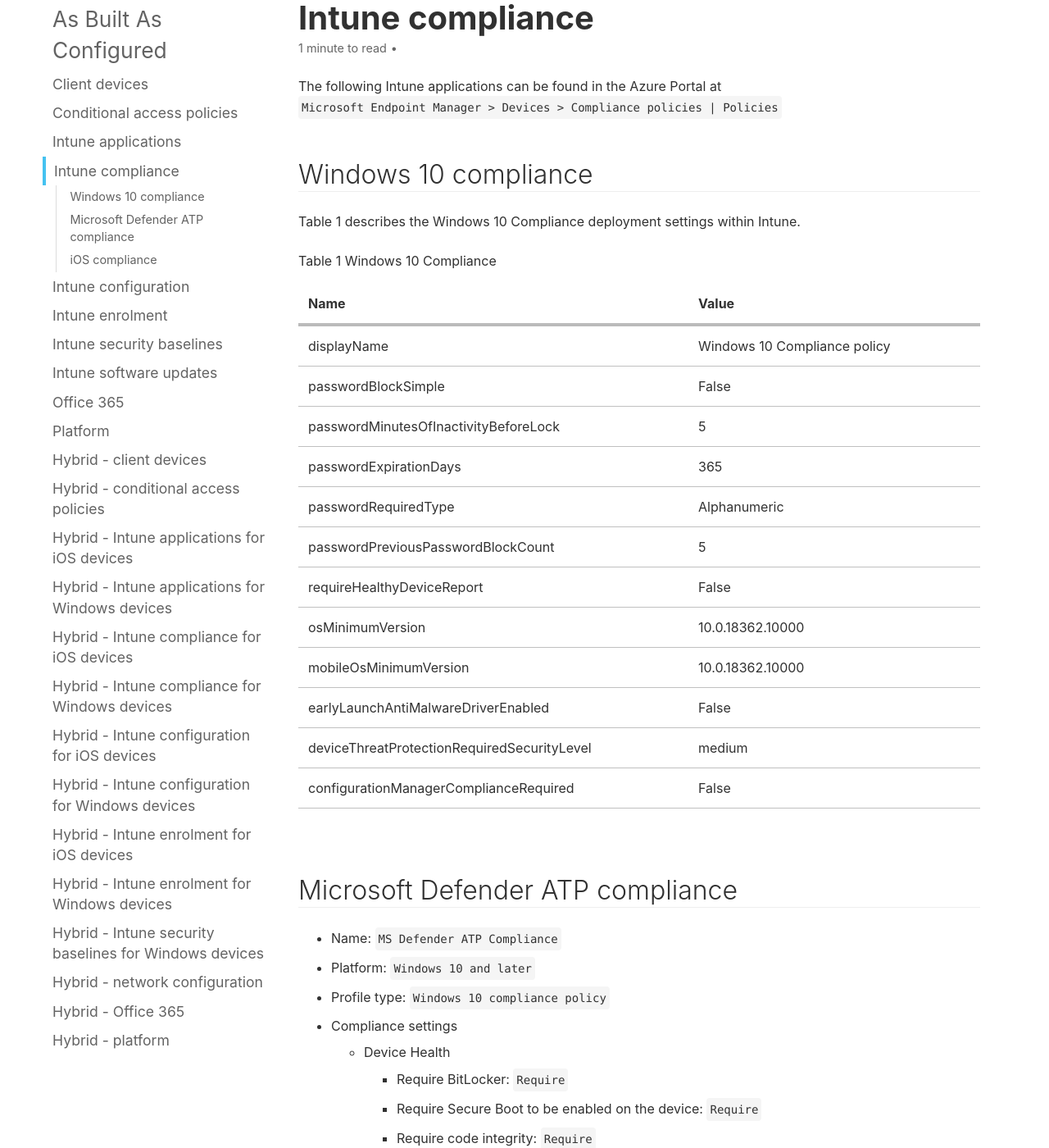
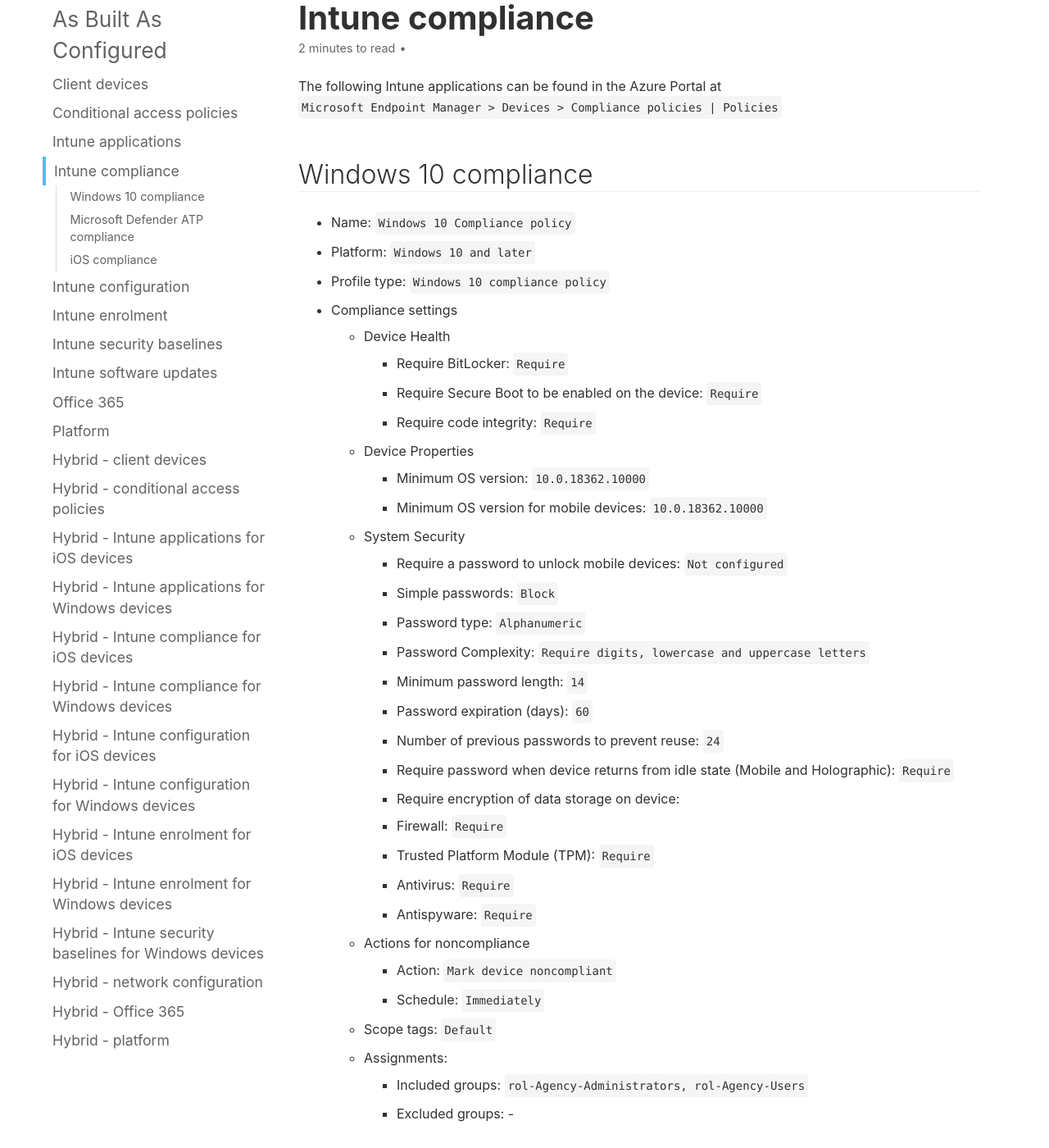
Before and after one commit to ASD-Blueprint/desktop.gov.au, a Jekyll site: the page built from blueprint/abac/intune-compliance.md, in a window 1280 px wide and 1400 px high, scrolled down 311 px. Shown: the whole window at 82% size. Built offline with Jekyll 4.4.1, drawn with Linux system fonts in a browser that asks for light colours; comment, search, counter and statistics services are not loaded; some of the changed text lies outside the part shown.

Commit message:
Updating intune cloud only with DTA feedback

```diff
--- a/blueprint/abac/intune-compliance.md
+++ b/blueprint/abac/intune-compliance.md
@@ -8,24 +8,38 @@
 
 ## Windows 10 compliance
 
-Table 1 describes the Windows 10 Compliance deployment settings within Intune.
-
-Table 1 Windows 10 Compliance
-
-Name | Value
---- | ---
-displayName | Windows 10 Compliance policy
-passwordBlockSimple | False
-passwordMinutesOfInactivityBeforeLock | 5
-passwordExpirationDays | 365
-passwordRequiredType | Alphanumeric
-passwordPreviousPasswordBlockCount | 5
-requireHealthyDeviceReport | False
-osMinimumVersion | 10.0.18362.10000
-mobileOsMinimumVersion | 10.0.18362.10000
-earlyLaunchAntiMalwareDriverEnabled | False
-deviceThreatProtectionRequiredSecurityLevel | medium
-configurationManagerComplianceRequired | False
+* Name: `Windows 10 Compliance policy`
+* Platform: `Windows 10 and later`
+* Profile type: `Windows 10 compliance policy`
+* Compliance settings
+  * Device Health
+    * Require BitLocker: `Require`
+    * Require Secure Boot to be enabled on the device: `Require`
+    * Require code integrity: `Require`
+  * Device Properties
+    * Minimum OS version: `10.0.18362.10000`
+    * Minimum OS version for mobile devices: `10.0.18362.10000`
+  * System Security
+    * Require a password to unlock mobile devices: `Not configured`
+    * Simple passwords: `Block`
+    * Password type: `Alphanumeric`
+    * Password Complexity: `Require digits, lowercase and uppercase letters`
+    * Minimum password length: `14`
+    * Password expiration (days): `60`
+    * Number of previous passwords to prevent reuse: `24`
+    * Require password when device returns from idle state (Mobile and Holographic): `Require`
+    * Require encryption of data storage on device:
+    * Firewall: `Require`
+    * Trusted Platform Module (TPM): `Require`
+    * Antivirus: `Require`
+    * Antispyware: `Require`
+  * Actions for noncompliance
+    * Action: `Mark device noncompliant`
+    * Schedule: `Immediately`
+  * Scope tags: `Default`
+  * Assignments:
+    * Included groups: `rol-Agency-Administrators, rol-Agency-Users`
+    * Excluded groups: -
 
 ## Microsoft Defender ATP compliance
 
@@ -47,6 +61,13 @@
     * Microsoft Defender Antimalware: `Require`
     * Microsoft Defender Antimalware minimum version: `Not configured`
     * Microsoft Defender Antimalware security intelligence up-to-date: `Require`
+  * Actions for noncompliance
+    * Action: `Mark device noncompliant`
+    * Schedule: `Immediately`
+  * Scope tags: `Default`
+  * Assignments:
+    * Included groups: `rol-Agency-Administrators, rol-Agency-Users`
+    * Excluded groups: -
 
 ## iOS compliance
 
```
Also changed, not shown: blueprint/abac/conditional-access-policies.md (+46 -14 lines), blueprint/abac/intune-configuration.md (+13 -30 lines).
